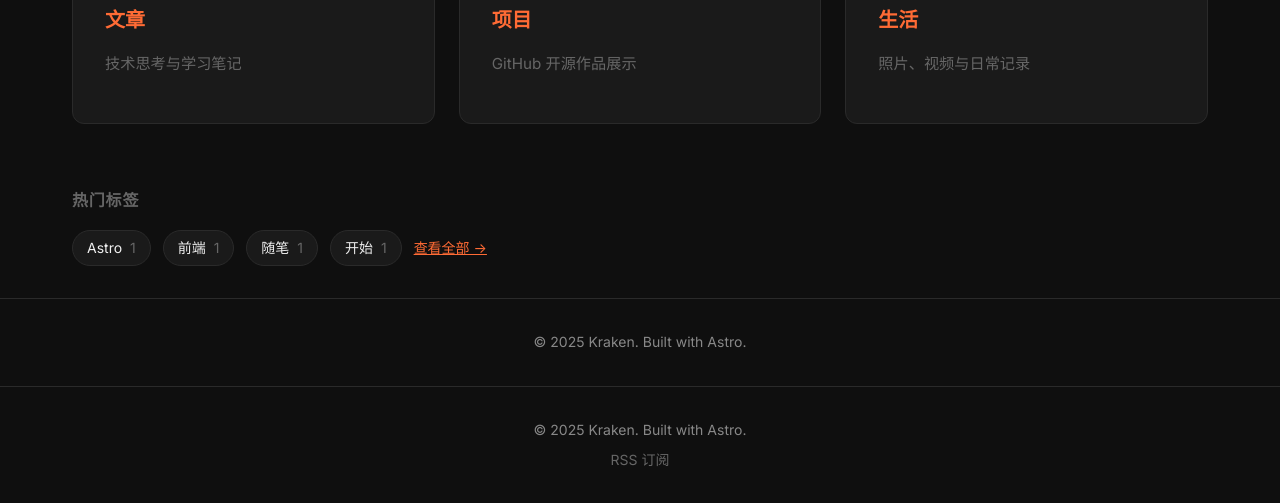
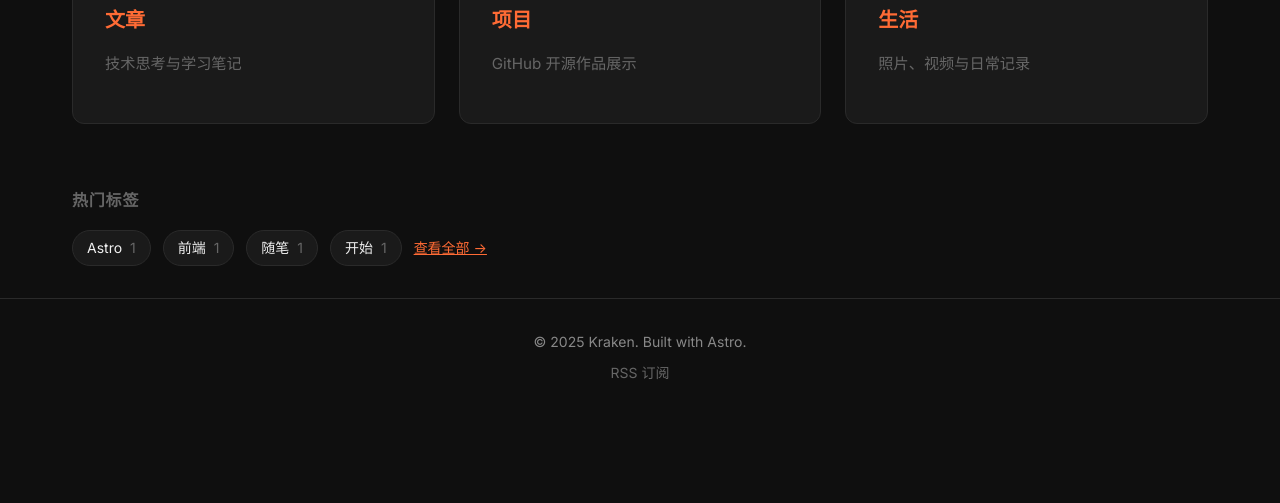
Before and after one commit to zijundidu/zijundidu.github.io, an Astro site: page / in a window 1280 px wide. Shown: the part 584-1087 px from the top of the page. After the commit the page ends 1000 px from the top, so only its background shows below. Built offline with nearby package versions, Linux system fonts and the light colour scheme; Astro itself is replaced by a stand-in of ours.

Commit message:
fix: update RSS

```diff
--- a/src/layouts/BaseLayout.astro
+++ b/src/layouts/BaseLayout.astro
@@ -173,13 +173,9 @@ const currentPath = Astro.url.pathname;
 
   <footer>
     <p>© 2025 Kraken. Built with Astro.</p>
+    <p style="margin-top: 0.5rem;">
+      <a href="/rss.xml" style="color: #666; text-decoration: none;">RSS 订阅</a>
+    </p>
   </footer>
 </body>
-
-<footer>
-  <p>© 2025 Kraken. Built with Astro.</p>
-  <p style="margin-top: 0.5rem;">
-    <a href="/rss.xml" style="color: #666; text-decoration: none;">RSS 订阅</a>
-  </p>
-</footer>
 </html>
```
